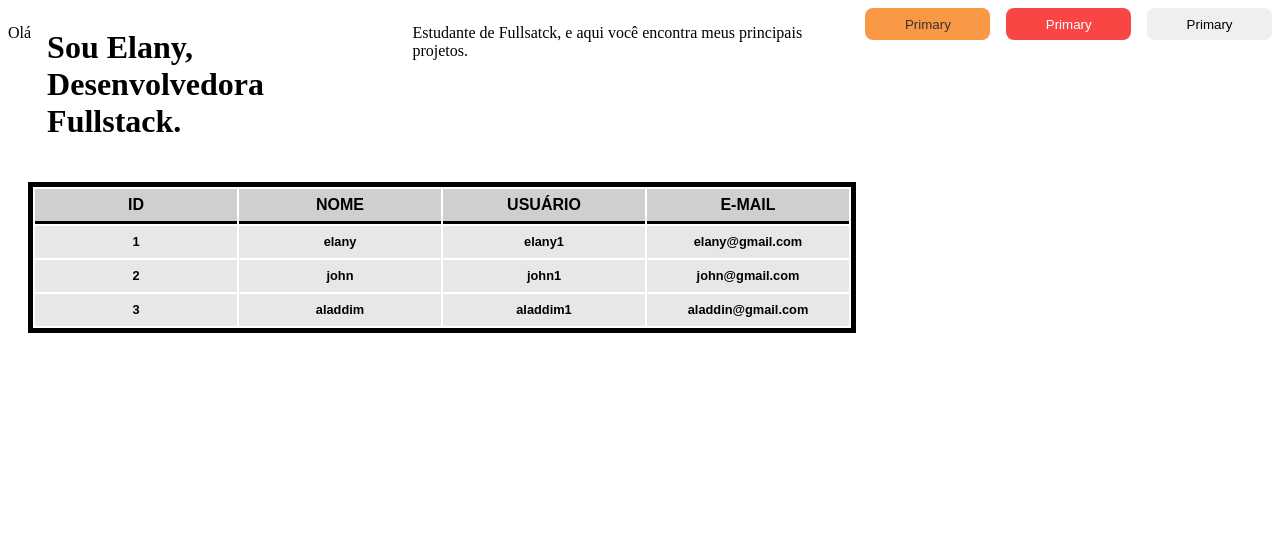
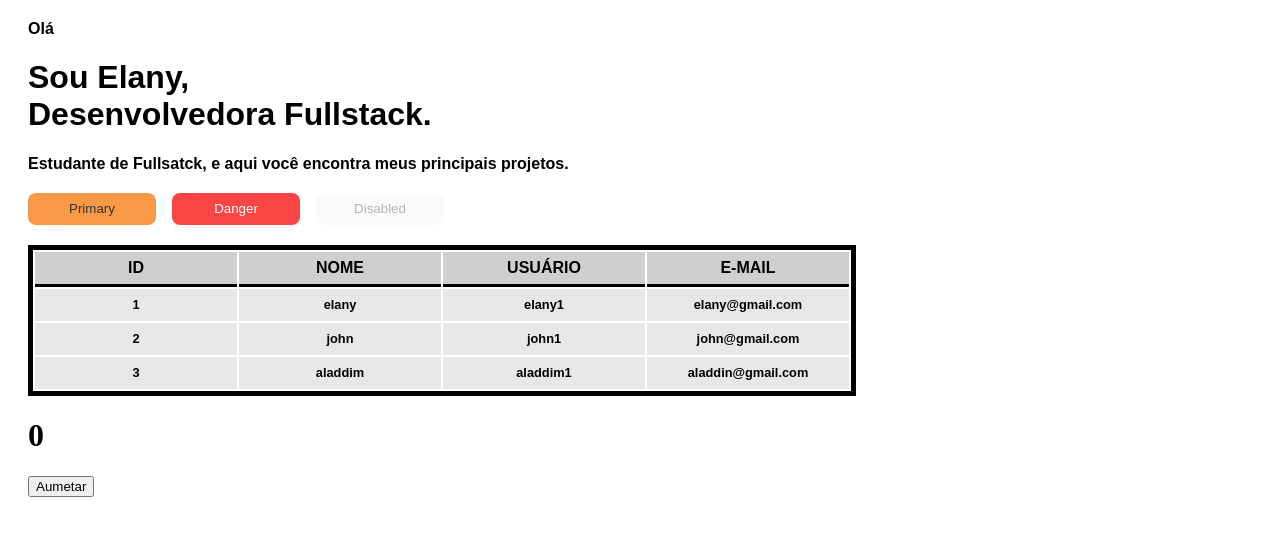
Before and after one commit to develany/digital-react, a React (Create React App) app: page / in a window 1280 px wide. Shown: the top 536 px of the page. Built offline with nearby package versions, Linux system fonts and the light colour scheme.

Commit message:
aula 3 de React

```diff
--- a/package.json
+++ b/package.json
@@ -3,6 +3,7 @@
   "version": "0.1.0",
   "private": true,
   "dependencies": {
+    "axios": "^1.4.0",
     "react": "^18.2.0",
     "react-dom": "^18.2.0",
     "react-scripts": "5.0.1",
--- a/src/App.jsx
+++ b/src/App.jsx
@@ -1,22 +1,43 @@
-import Apresentacao from "./Apresentacao";
-import Button from "./Button";
-import "./Global.css"
-import Tabela from "./Tabela";
+import "./Global.css";
+import Apresentacao from "./components/Apresentacao";
+import Button from "./components/Button";
+import Tabela from "./components/Tabela";
+import {  useState } from "react";
+
 function App(){
-  const data = [{id:1, nome: 'elany', usuario:'elany1', email: 'elany@gmail.com'},{id:2, nome: 'john', usuario:'john1', email: 'john@gmail.com'},{id:3, nome: 'aladdim', usuario:'aladdim1', email: 'aladdin@gmail.com'}, ]
+  const dados = [
+    {id:1, nome: 'elany', usuario:'elany1', email: 'elany@gmail.com'},
+    {id:2, nome: 'john', usuario:'john1', email: 'john@gmail.com'},
+    {id:3, nome: 'aladdim', usuario:'aladdim1', email: 'aladdin@gmail.com'}
+  ]
+  const [numero, setNumero] = useState(0);
+  const contador = () => {
+  const numeroNovo = numero + 1;
+   if (numeroNovo <= 10) {
+      setNumero(numeroNovo);
+    }
+  };
+
   return (
     <>
-      <div id="app">
+      <div id="aula1">
         <Apresentacao></Apresentacao>
-        <Button tipo='primary'>Primary</Button>
-        <Button tipo='danger'>Primary</Button>
-        <Button disabled >Primary</Button>
+      </div>
 
+      <div id="aula2">
+      <Button tipo="primary">Primary</Button>
+      <Button tipo="danger">Danger</Button>
+      <Button disabled>Disabled</Button>
+      </div>
+
+       <div id="ativTabela">
+       <Tabela dados={dados}></Tabela>
        </div>
-       <div id= 'tabela'>
-       <Tabela data={data}></Tabela>
-       </div>
+       <div id="aula3">
+      <h1>{numero}</h1>
+      <button onClick={contador}>Aumetar</button>
+    </div>
     </>
   )
-}
+  }
 export default App;
--- a/src/Button.jsx
+++ /dev/null
@@ -1,6 +0,0 @@
-function Button (props){
-    const classes = `btn ${props.tipo || "default"}`;
-    return <button disebled= {props.disebled}className= {classes}>{props.children}</button>
-}
-
-export default Button;
--- a/src/Global.css
+++ b/src/Global.css
@@ -1,6 +1,12 @@
-#app{
+#aula1{
+    margin: 20px;
+    font: normal bolder 1em 'Arial';
+
+}
+#aula2{
     display: flex;
     gap: 1rem;
+    margin: 20px;
 }
 .btn {
     width: 128px;
@@ -33,25 +39,26 @@
     color: #ffffffcb;
     background-color: #f52c2c86;
 }
-#tabela{
+#ativTabela{
     margin: 20px;
-
 }
-#tabela>table{
+#ativTabela>table{
     border: 5px solid black;
 }
-th{
+#ativTabela>table>thead>tr>th{
     border-bottom: 3px solid black;
     width: 200px;
     height: 30px;
     font: normal bolder 1em 'Arial';
     background-color: #cfcfcf;
 }
-
-td{
+#ativTabela>table>tbody>tr>td{
     width: 200px;
     height: 30px;
     font: normal bold 0.8em 'Arial';
     text-align: center;
     background-color: #cfcfcf7e;
 }
+#aula3{
+    margin: 20px;
+}
--- /dev/null
+++ b/src/components/Button.jsx
@@ -0,0 +1,14 @@
+function Button({ disabled, tipo, children }) {
+
+    return (
+      <button
+        disabled={disabled}
+        className={`btn ${disabled ? "" : tipo}`}
+      >
+        {children}
+      </button>
+    );
+  }
+
+  <Button disabled={true} tipo="primario"></Button>
+  export default Button;
--- a/src/Tabela.jsx
+++ b/src/components/Tabela.jsx
@@ -10,7 +10,7 @@ function Tabela (props) {
                 </tr>
             </thead>
             <tbody>
-                {props.data.map(props => (
+                {props.dados.map(props => (
           <tr key={props.id}>
             <td>{props.id}</td>
             <td>{props.nome}</td>
```
Also changed, not shown: src/components/Apresentacao.jsx (renamed from src/Apresentacao.jsx), 1 other file (tests, documents, lock files or other folders).
